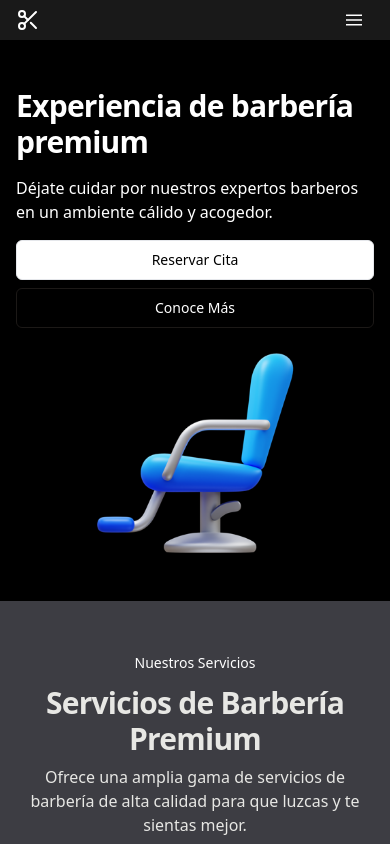
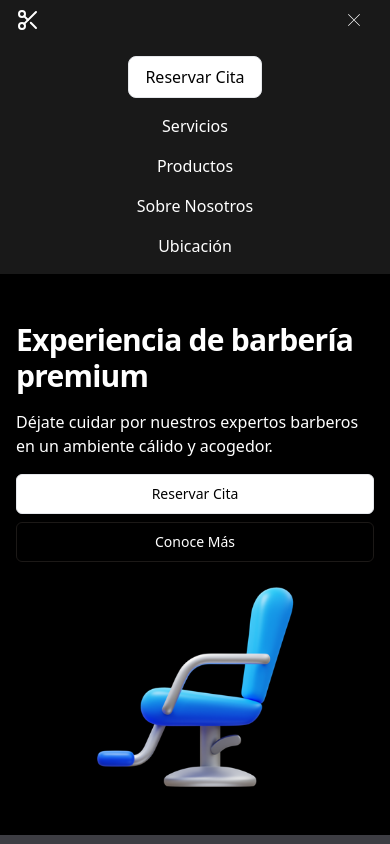
Before and after one commit to GonzDv/barber-website, a React (Vite) app: page / in a window 390 px wide. Both pictures are taken after a click on the button 354 px from the left and 20 px from the top of the page. Shown: the top 844 px of the page. Built offline with nearby package versions, Linux system fonts and the light colour scheme.

Commit message:
feat: close button added

```diff
--- a/src/components/Header.jsx
+++ b/src/components/Header.jsx
@@ -1,4 +1,4 @@
-import { useState } from "react";
+import { useState, useEffect } from "react";
 import Link from "./commons/Link";
 export default function Header() {
   const [isMenuOpen, setIsMenuOpen] = useState(false);
@@ -29,22 +29,38 @@ export default function Header() {
               className="navbar-burger flex items-center text-white p-3"
             >
               <svg
-                className="block h-4 w-4 fill-current"
+                className={`block h-4 w-4 fill-current ${
+                  isMenuOpen ? "hidden" : ""
+                }`}
                 viewBox="0 0 20 20"
                 xmlns="http://www.w3.org/2000/svg"
               >
                 <title>Mobile menu</title>
                 <path d="M0 3h20v2H0V3zm0 6h20v2H0V9zm0 6h20v2H0v-2z"></path>
               </svg>
+
+              <svg
+                className={` h-4 w-4 fill-current ${
+                  isMenuOpen ? "" : "hidden"
+                }`}
+                xmlns="http://www.w3.org/2000/svg"
+                x="0px"
+                y="0px"
+                width="100"
+                height="100"
+                viewBox="0 0 50 50"
+              >
+                <path d="M 7.71875 6.28125 L 6.28125 7.71875 L 23.5625 25 L 6.28125 42.28125 L 7.71875 43.71875 L 25 26.4375 L 42.28125 43.71875 L 43.71875 42.28125 L 26.4375 25 L 43.71875 7.71875 L 42.28125 6.28125 L 25 23.5625 Z"></path>
+              </svg>
             </button>
           </div>
         </div>
-        <nav className={`${isMenuOpen ? "hidden" : ""} lg:block w-2/4`}>
+        <nav className={`${isMenuOpen ? "" : "hidden"} lg:block w-2/4`}>
           {" "}
           <div className="flex-col lg:flex-row flex items-center gap-4 sm:gap-6 py-4">
-            <Link to="/Book"
+            <Link
+              to="/Book"
               className="text-black bg-white hover:bg-black hover:text-white rounded-lg py-2 px-4 hover:border border text-center"
-
             >
               Reservar Cita
             </Link>
```
